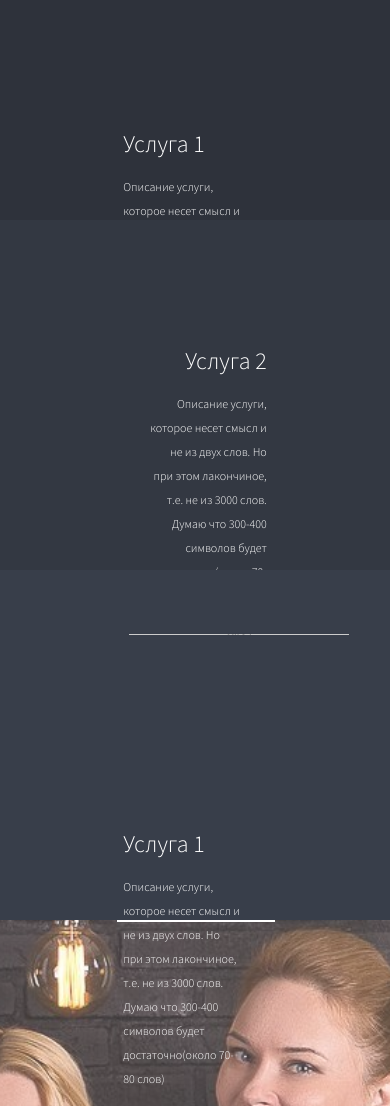
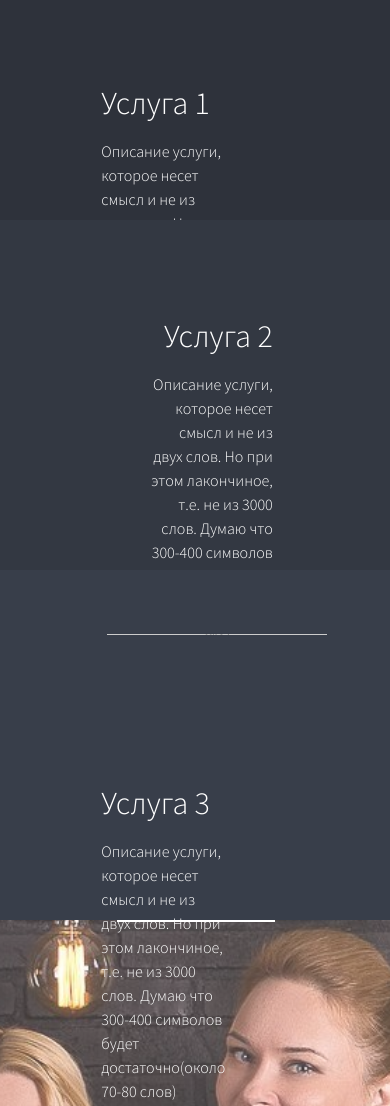
Before and after one commit to AleksGuslenko/Azariya, a plain HTML site: page index.html in a window 390 px wide. Shown: the part 778-1884 px from the top of the page. Drawn offline with Linux system fonts and the light colour scheme; placeholder pictures from the web are drawn by us.

Commit message:
Azariya_01 адаптация под разный екран.

```diff
--- a/app.css
+++ b/app.css
@@ -1,4 +1,4 @@
-@import url('https://fonts.googleapis.com/css?      family=Source+Sans+Pro:200,200i,300,300i,400,400i,600,600i,700,700i,900,900i');
+@import url('https://fonts.googleapis.com/css?family=Source+Sans+Pro:200,200i,300,300i,400,400i,600,600i,700,700i,900,900i');
 
 * {
     margin: 0;
@@ -6,7 +6,7 @@
 }
 
 body {
-    background-image:  url("images/main-img.jpg");
+    background-image:  url("images/main-img.jpg") ;
     background-position: 50% 3rem;
     background-attachment: fixed;
     background-size: cover;
@@ -85,11 +85,11 @@ h1, h2, h3, p {
     display: inline-block;
     width: 45%;
     text-align: left;
-    font-size: 0.75rem;
+    font-size: 1rem;
 }
 
 .service_01 {
-    padding: 6.8rem 1rem;
+    padding: 6rem 1rem;
     margin-right: 15%;
     float: right;
 }
@@ -114,7 +114,7 @@ h1, h2, h3, p {
 
 .service_02 {
     text-align: right;
-    padding: 6.8rem 1rem;
+    padding: 6rem 1rem;
     margin-left: 15%;
     float: left;
 }
@@ -167,3 +167,37 @@ input {
 .infa_p a{
     color: #ffffff;
 }
+
+@media (max-width: 1000px) {
+    #desktop-menu {
+        right:  20%;
+    }
+    #desktop-menu ul li {
+        padding-right: 1.5rem;
+    }
+    .img {
+        padding: 4rem 3rem;
+    }
+    .img_01 {
+        margin-left: 10%;
+    }
+    .service {
+        width: 40%;
+    }
+    .service_01 {
+        padding: 4rem 2rem;
+        margin-right: 10%;
+    }
+    .service_02 {
+        padding: 5rem 1rem;
+        margin-left: 10%;
+    }
+    .img_02 {
+        margin-left: 10%;
+
+    }
+
+}
+
+@media (min-width: 1000px) {
+}
--- a/css.css
+++ b/css.css
@@ -1,10 +1,11 @@
 /* app */
 @import url('https://fonts.googleapis.com/css?family=Philosopher:400,400i,700,700i&subset=cyrillic,cyrillic-ext');
+@import url('https://fonts.googleapis.com/css?family=Roboto:100,100i,300,300i,400,400i,500,500i,700,700i,900,900i&subset=cyrillic,cyrillic-ext,greek,greek-ext,latin-ext');
 
 #head {
     height:         3rem;
     margin:         0;
-    /* z-index:        0; */
+    z-index:        0;
 }
 
 #logo, .header-left p {
@@ -28,7 +29,7 @@
     width:          100%;
     padding:        0;
     margin:         0;
-    /* z-index:        9999; */
+    z-index:        9999;
 }
 
 .header-left {
@@ -73,7 +74,7 @@
     font-family: 'Roboto', sans-serif;
     text-decoration: none;
     text-transform: uppercase;
-    letter-spacing: 0.2rem;
+    letter-spacing: 0.1rem;
     font-weight: 500;
     color: #e9e5e5;
     font-size: 0.755rem;
@@ -193,6 +194,7 @@
       background: #aeefb9;
     }
     .dropdown > input[type="checkbox"] {
+      margin: 0;
       opacity: 0;
       display: block;
       position: absolute;
--- a/index.html
+++ b/index.html
@@ -113,7 +113,7 @@
       <div class="service ">
         <div class="service_01 ">
           <h1>
-            Услуга 1
+            Услуга 3
           </h1>
           <p>
             Описание услуги, которое несет смысл и не из двух слов. Но при этом лакончиное, т.е. не из 3000 слов. Думаю что 300-400 символов
```
Also changed, not shown: 1 other file.
